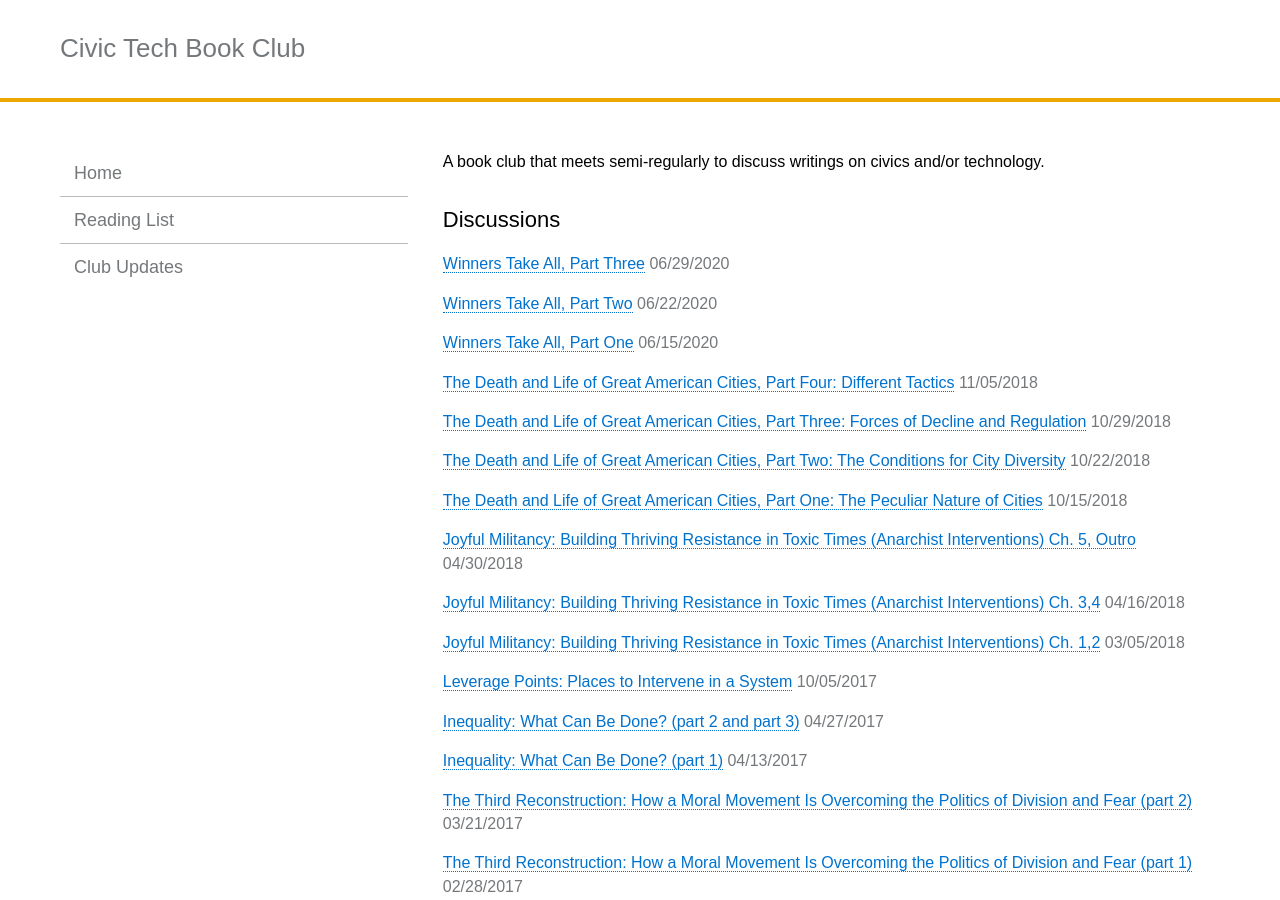
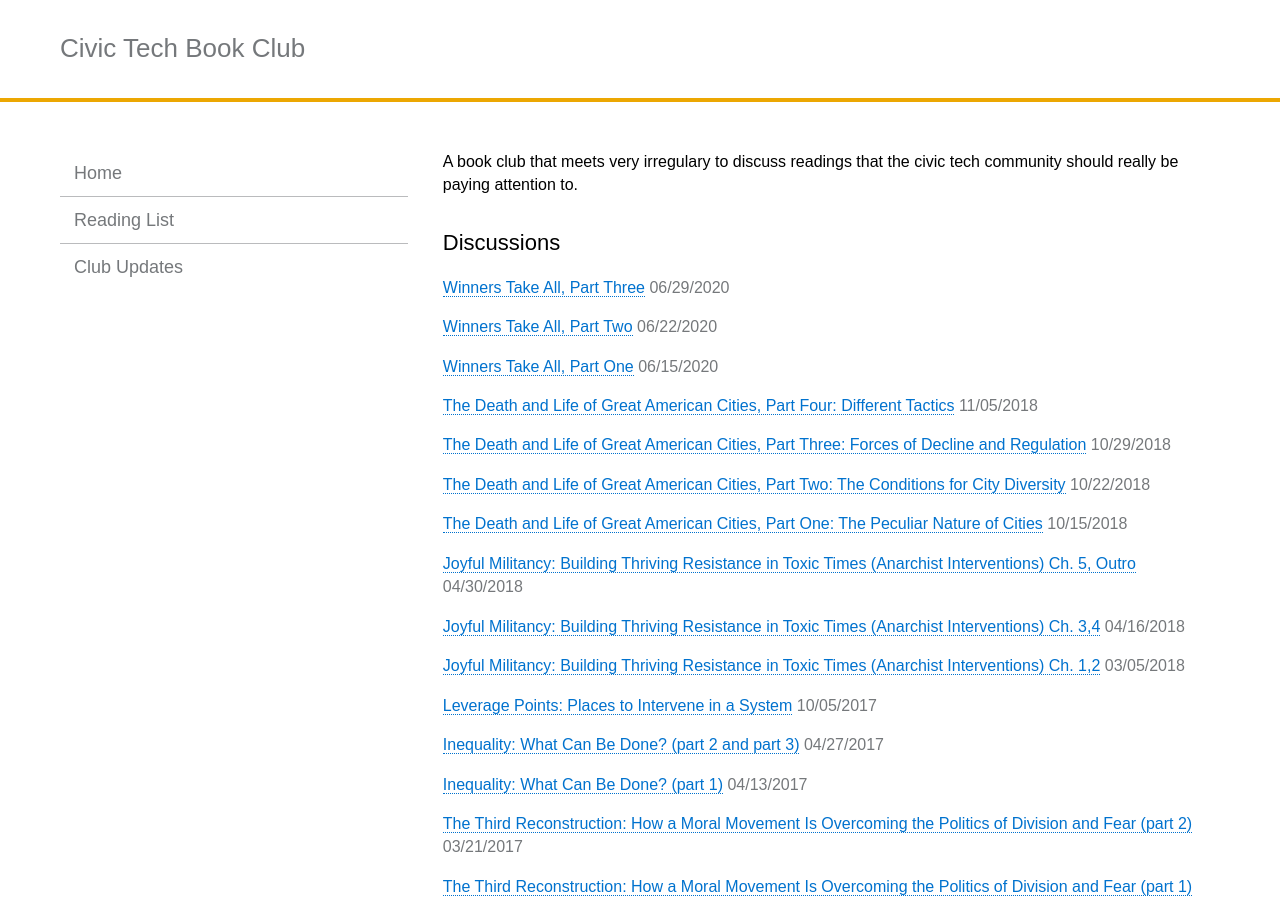
Before and after one commit to rebeccawilliams/bookclub, a Jekyll site: the page built from index.html, in a window 1280 px wide and 900 px high. Built offline with Jekyll 4.4.1, drawn with Linux system fonts in a browser that asks for light colours.

Commit message:
Update index.md

```diff
--- a/_includes/index.md
+++ b/_includes/index.md
@@ -1 +1 @@
-A book club that meets semi-regularly to discuss writings on civics and/or technology.
+A book club that meets very irregulary to discuss readings that the civic tech community should really be paying attention to.
```
